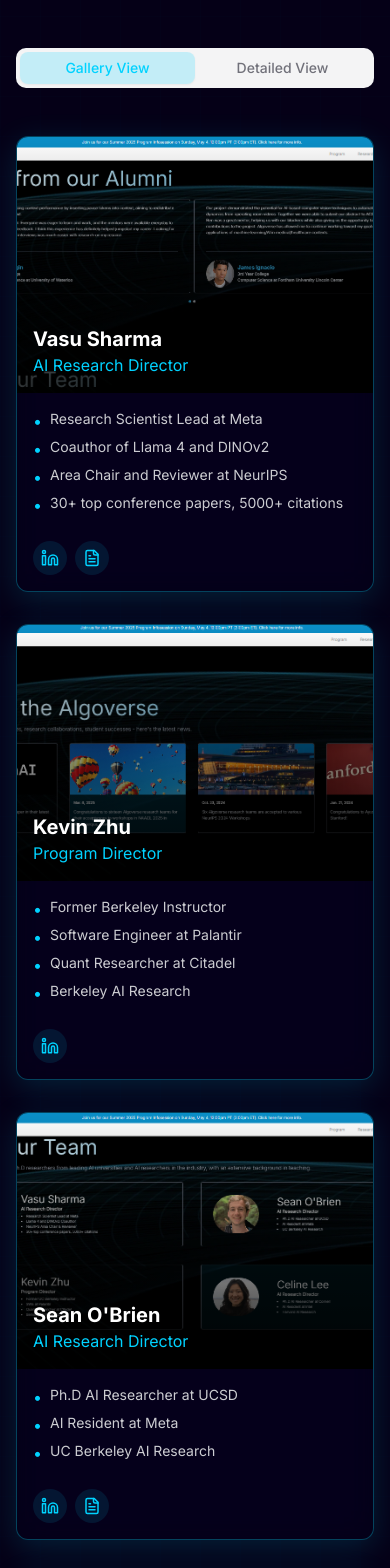
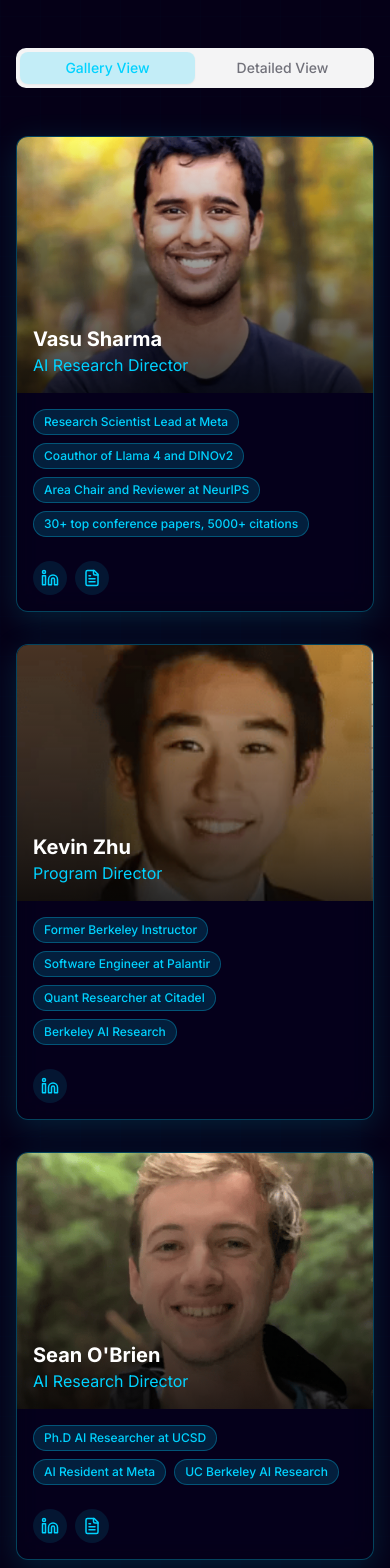
Before and after one commit to none34829/algoverse, a React (Vite) app: page /about in a window 390 px wide. Shown: the part 2960-4528 px from the top of the page. Built offline with nearby package versions, Linux system fonts and the light colour scheme.

Commit message:
mobile responsiveness improved

```diff
--- a/src/components/ExpandedTeamSection.tsx
+++ b/src/components/ExpandedTeamSection.tsx
@@ -1,4 +1,3 @@
-
 import { motion } from "framer-motion";
 import { Linkedin, FileText, ExternalLink } from "lucide-react";
 import { Tabs, TabsContent, TabsList, TabsTrigger } from "@/components/ui/tabs";
@@ -15,7 +14,7 @@ const teamMembers = [
       "30+ top conference papers, 5000+ citations"
     ],
     bio: "Vasu Sharma is a Research Scientist Lead at Meta with the Fundamental AI Research (FAIR) team, where he co-authored the state-of-the-art vision model, DINOv2, as one of the tech leads, and is currently working on the release of Llama 4. Vasu has published numerous papers at NeurIPS, EMNLP, ACL, ICLR, etc, received thousands of citations, and has served as an area chair and reviewer.\n\nPreviously, Vasu was a researcher on the Alexa AI team at Amazon Lab126 and a quantitative researcher at Citadel. Before that, Vasu graduated top of his class at CMU in the CS department.\n\n\"Live life with passion—love what you do, do what you love.\"",
-    image: "/lovable-uploads/9b224832-ee8b-4edc-9f49-895e3b582416.png",
+    image: "vasu.png",
     links: [
       { type: "linkedin", url: "#" },
       { type: "scholar", url: "#" }
@@ -32,7 +31,7 @@ const teamMembers = [
       "Berkeley AI Research"
     ],
     bio: "I began my journey at Berkeley, where I had the privilege of teaching over 3,000 students as a lecturer and Head GSI for CS198-112, CS170, and CS70, specializing in upper-division algorithms.\n\nMy career took me through software engineering roles at Palantir and various startups, and into ML research at Citadel, Goldman Sachs, and Berkeley's RISE Lab. From working on ML applications in the stock market to improving convolutional neural networks, I've seen how transformative AI can be - and how the field is constantly evolving.\n\nToday, I'm excited to lead Algoverse, where my focus is making AI research more accessible and harnessing the incredible potential of young individuals. By providing guidance and opportunities, we can inspire the next generation of researchers to explore new frontiers and drive meaningful advancements in AI.",
-    image: "/lovable-uploads/78869e89-1079-4600-9fa0-94906c1e275a.png",
+    image: "kevin.png",
     links: [
       { type: "linkedin", url: "#" }
     ]
@@ -47,7 +46,7 @@ const teamMembers = [
       "UC Berkeley AI Research"
     ],
     bio: "Sean conducts research on large language models like GPT-4 as a PhD researcher at UCSD. While an AI resident at Meta, he researched language model decoding methods and co-authored Shepherd, a small language model that generates critiques matching the quality of ChatGPT. Previously, at Berkeley AI Research (BAIR), he specialized in transformer architectures for strategy learning.\n\nSean was also a 7-time GSI at Berkeley, teaching introductory programming, discrete mathematics, and upper-division machine learning, while triple majoring in EECS, math, and cognitive science.",
-    image: "/lovable-uploads/9e0cf913-ba11-4e1b-979b-dff08f5b392a.png",
+    image: "sean.png",
     links: [
       { type: "linkedin", url: "#" },
       { type: "scholar", url: "#" }
@@ -63,7 +62,7 @@ const teamMembers = [
       "Harvard AI Research"
     ],
     bio: "Celine is a PhD candidate at Cornell Tech in New York City, where she researches neurosymbolic approaches to language reasoning, especially in coding tasks. Celine has held various research and development roles at IBM TJ Watson, Intel, and VMware.\n\nHer excitement for teaching shows through her TA positions while pursuing her bachelor's/master's degrees at the University of Pennsylvania and her PhD at Cornell University; as a head instructor with Break Through Tech AI and through external mentorship programs, Celine continues to give back to and learn from other students.",
-    image: "/lovable-uploads/2246100b-b9cd-4dd1-be22-0f76eb64f6e4.png",
+    image: "celine.png",
     links: [
       { type: "linkedin", url: "#" },
       { type: "website", url: "#" },
@@ -79,7 +78,7 @@ const teamMembers = [
       "Researcher at the Lawrence Berkeley National Laboratory"
     ],
     bio: "Kevin Han is a Ph.D researcher at Carnegie Mellon University, where he utilizes machine learning for drug and materials discovery.\n\nPreviously, he was also a researcher at the Lawrence Berkeley National Laboratory, where he published research in the prestigious Nature journal on graph neural networks for materials discovery. Kevin also has industry experience at JPMorgan Chase, where he developed novel NLP frameworks involving contrastive and curriculum learning. He was also the Head GSI for Berkeley's introductory programming course, where he created the RAG chatbot and other infrastructure to support the entire EECS department.",
-    image: "/lovable-uploads/dda2008b-1fa9-476e-b5be-5dc754a1ca15.png",
+    image: "kevinhan.jpeg",
     links: [
       { type: "linkedin", url: "#" }
     ]
@@ -93,7 +92,7 @@ const teamMembers = [
       "Software Engineer at Amazon"
     ],
     bio: "Andy Chung conducts research on large language models as a PhD researcher at the University of Michigan. His research focuses on leveraging large language models to build autonomous agents.\n\nPreviously, he worked as a software engineer at Amazon. As the tech lead of Amazon Made for You, featured on TechCrunch, Vogue, CNBC, and other major news outlets, he designed the machine learning architecture and implemented the infrastructure needed to deploy the model at scale in a production environment. Andy received his Bachelors in Computer Science from Georgia Tech.",
-    image: "/lovable-uploads/c1f7044b-4820-43f9-befe-52cd5a21e92e.png",
+    image: "andy.png",
     links: [
       { type: "linkedin", url: "#" }
     ]
@@ -153,14 +152,16 @@ const ExpandedTeamSection = () => {
                   </div>
 
                   <div className="p-4">
-                    <ul className="space-y-1 mb-4">
+                    <div className="flex flex-wrap gap-2 mb-4">
                       {member.credentials.map((credential, idx) => (
-                        <li key={idx} className="flex items-start">
-                          <span className="text-[#00d2ff] mr-2">•</span>
-                          <span className="text-sm text-white/80">{credential}</span>
-                        </li>
+                        <span
+                          key={idx}
+                          className="inline-flex items-center px-2.5 py-1 rounded-full text-xs font-medium bg-[#00d2ff]/15 text-[#00d2ff] border border-[#00d2ff]/30 whitespace-normal hover:bg-[#00d2ff]/20 transition-colors"
+                        >
+                          {credential}
+                        </span>
                       ))}
-                    </ul>
+                    </div>
 
                     <div className="flex gap-2 pt-2">
                       {member.links.map((link, idx) => (
@@ -183,19 +184,19 @@ const ExpandedTeamSection = () => {
           </TabsContent>
 
           <TabsContent value="detailed">
-            <div className="space-y-12">
+            <div className="space-y-10">
               {teamMembers.map((member, index) => (
                 <motion.div
                   key={member.id}
-                  className="glass-card border border-[#00d2ff]/30 rounded-xl overflow-hidden p-6 md:p-8"
+                  className="glass-card border border-[#00d2ff]/30 rounded-xl overflow-hidden p-5 md:p-6 md:pb-5"
                   initial={{ opacity: 0, y: 20 }}
                   whileInView={{ opacity: 1, y: 0 }}
                   transition={{ duration: 0.5, delay: index * 0.1 }}
                   viewport={{ once: true }}
                 >
-                  <div className="flex flex-col md:flex-row gap-8">
+                  <div className="flex flex-col md:flex-row gap-6">
                     <div className="md:w-1/3 lg:w-1/4 flex-shrink-0">
-                      <div className="relative rounded-xl overflow-hidden mb-4 aspect-[3/4] tech-glow">
+                      <div className="relative rounded-xl overflow-hidden mb-3 aspect-[3/4] tech-glow">
                         <img
                           src={member.image}
                           alt={member.name}
@@ -204,9 +205,9 @@ const ExpandedTeamSection = () => {
                       </div>
 
                       <h3 className="text-2xl font-bold">{member.name}</h3>
-                      <p className="text-[#00d2ff] mb-3">{member.role}</p>
+                      <p className="text-[#00d2ff] mb-2">{member.role}</p>
 
-                      <div className="flex gap-3 mb-6">
+                      <div className="flex gap-3 mb-4">
                         {member.links.map((link, idx) => (
                           <a
                             key={idx}
@@ -221,22 +222,40 @@ const ExpandedTeamSection = () => {
                         ))}
                       </div>
 
-                      <div className="space-y-1 mb-6">
+                      {/* Credentials shown on mobile */}
+                      <div className="flex flex-wrap gap-2 mb-4 md:hidden">
                         {member.credentials.map((credential, idx) => (
-                          <div key={idx} className="flex items-start">
-                            <span className="text-[#00d2ff] mr-2">•</span>
-                            <span className="text-sm text-white/80">{credential}</span>
-                          </div>
+                          <span
+                            key={idx}
+                            className="inline-flex items-center px-3 py-1 rounded-full text-xs font-medium bg-[#00d2ff]/15 text-[#00d2ff] border border-[#00d2ff]/40 whitespace-normal hover:bg-[#00d2ff]/25 transition-colors"
+                          >
+                            {credential}
+                          </span>
                         ))}
                       </div>
                     </div>
 
                     <div className="md:w-2/3 lg:w-3/4">
-                      {member.bio.split("\n\n").map((paragraph, i) => (
-                        <p key={i} className="text-white/80 mb-4 leading-relaxed">
+                      {member.bio.split("\n\n").map((paragraph, i, arr) => (
+                        <p
+                          key={i}
+                          className={`text-white/80 ${i === arr.length - 1 ? 'mb-3' : 'mb-4'} leading-relaxed`}
+                        >
                           {paragraph}
                         </p>
                       ))}
+
+                      {/* Credentials shown on desktop */}
+                      <div className="hidden md:flex flex-wrap gap-2 mt-4 mb-1">
+                        {member.credentials.map((credential, idx) => (
+                          <span
+                            key={idx}
+                            className="inline-flex items-center px-3.5 py-1.5 rounded-full text-xs font-medium bg-[#00d2ff]/15 text-[#00d2ff] border border-[#00d2ff]/40 whitespace-normal hover:bg-[#00d2ff]/25 transition-colors shadow-sm"
+                          >
+                            {credential}
+                          </span>
+                        ))}
+                      </div>
                     </div>
                   </div>
                 </motion.div>
```
Also changed, not shown: src/components/ProgramFeatures.tsx (+30 -2 lines), public/andy.png (added), public/kevinhan.jpeg (added).
